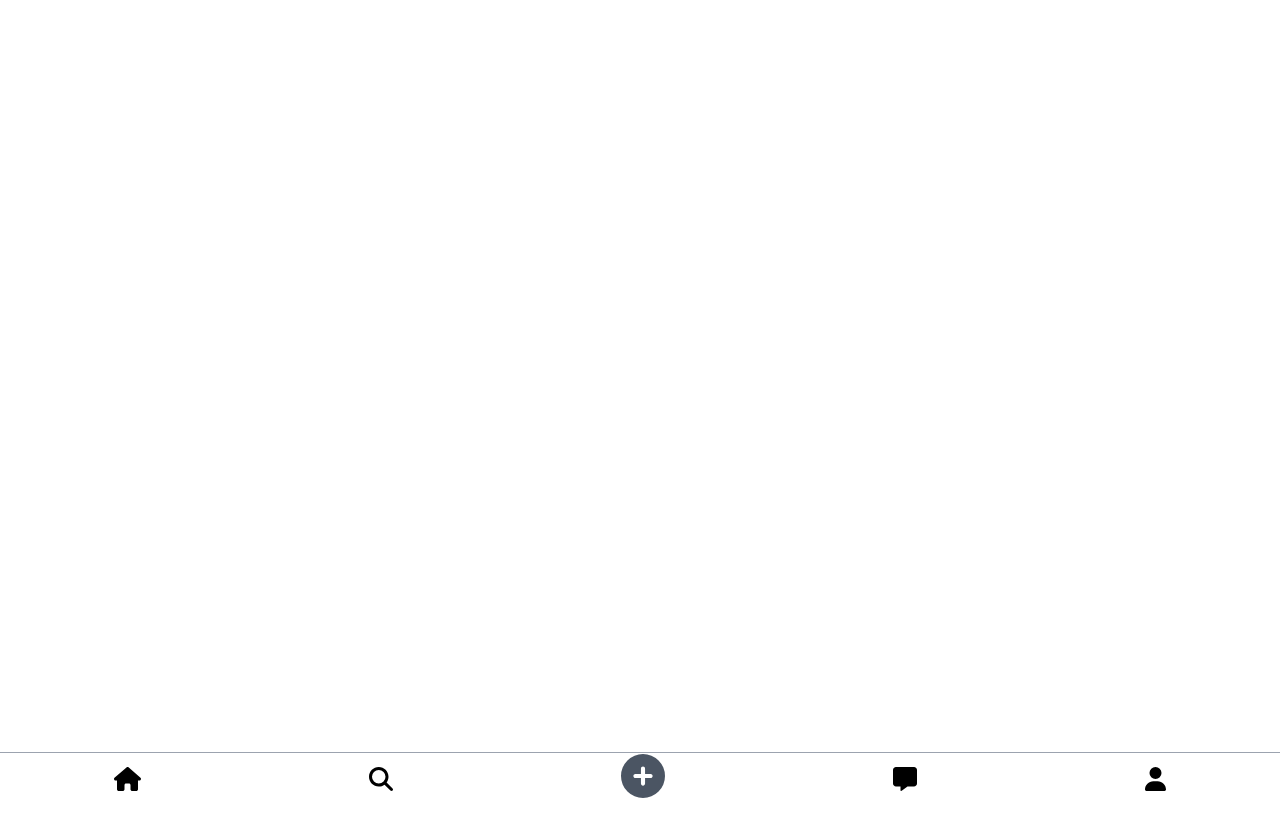
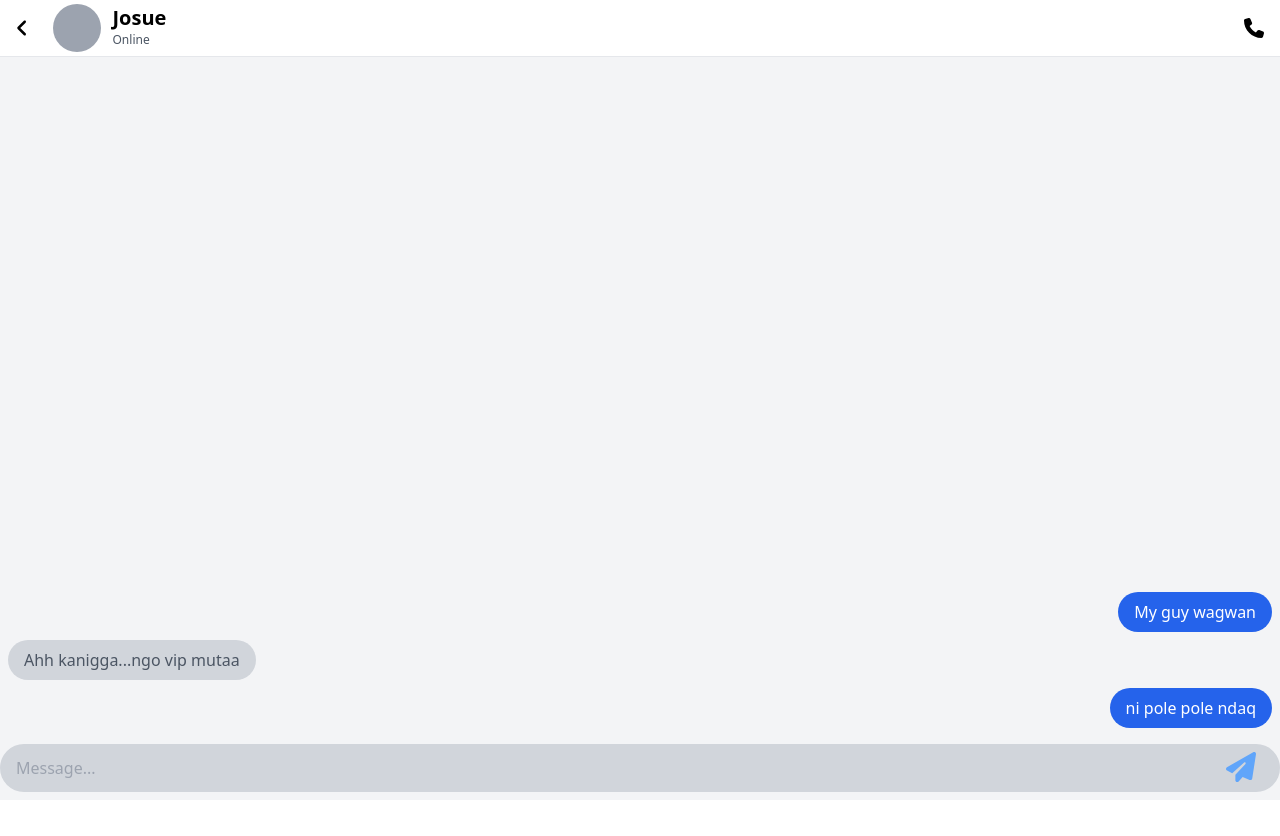
Before and after one commit to joshuak29/beAt, a Vue app in the folder beAt/: page /chat in a window 1280 px wide. Before the commit this address had no page. Shown: the top 836 px of the page. After the commit the page ends 800 px from the top, so only its background shows below. Built offline with nearby package versions, Linux system fonts and the light colour scheme; data requests are answered from the project's data file.

Commit message:
started the chat box, did the header, message input and messages

```diff
--- a/beAt/src/App.vue
+++ b/beAt/src/App.vue
@@ -1,22 +1,30 @@
 <script setup>
-// import { RouterLink, RouterView } from 'vue-router'
+import { onBeforeMount, onMounted, computed } from "vue"
+import { useRouter } from 'vue-router';
+
 import { useMainStore } from "@/stores/main.js"
 
 import Navbar from '@/components/Navbar.vue'
-import { onBeforeMount, onMounted } from "vue"
+
+const router = useRouter()
+
+const showNav = computed(() => {
+  return !(router.currentRoute.value.name == 'chat');
+})
 
 const mainStore = useMainStore()
 
 onMounted(() => {
   mainStore.fetchUsers()
+  console.log()
 })
 </script>
 
 <template>
-<div class="mb-12">
+<div>
   <router-view />
   <footer>
-    <navbar />
+    <navbar v-if="showNav"/>
   </footer>
 </div>
 
@@ -24,12 +32,11 @@ onMounted(() => {
 
 <style>
 :root {
-  @apply bg-white
+  @apply bg-white;
 }
 </style>
 <style scoped>
 div {
   min-height: 100vh;
-  margin-bottom: 3rem
 }
 </style>
--- a/beAt/src/components/chat/Chat.vue
+++ b/beAt/src/components/chat/Chat.vue
@@ -1,9 +1,10 @@
 <template>
+    <router-link :to="{name: 'chat'}">
         <div class="flex flex-row justify-between items-center">
             <!-- pic and username -->
             <div class="flex flex-row grow gap-4 items-center pr-2">
                 <!-- pic -->
-            <img src="" class="bg-gray-400 aspect-square rounded-full h-14">
+                <img src="" class="bg-gray-400 aspect-square rounded-full h-14 w-14">
                 <!-- username and time -->
                 <div class="w-full">
                     <div class="flex flex-row justify-between">
@@ -19,6 +20,7 @@
                 </div>
             </div>
         </div>
+    </router-link>
 </template>
 <script setup>
 </script>
--- /dev/null
+++ b/beAt/src/components/chat/ForMessage.vue
@@ -0,0 +1,13 @@
+<template>
+    <div class="px-4 py-2 rounded-3xl bg-gray-300 w-fit text-gray-600">
+        {{ props.text }}
+    </div>
+</template>
+<script setup>
+const props = defineProps({
+    text: String
+})
+</script>
+<style scopped>
+
+</style>
--- /dev/null
+++ b/beAt/src/components/chat/MyMessage.vue
@@ -0,0 +1,13 @@
+<template>
+    <div class="px-4 py-2 rounded-3xl bg-blue-600 w-fit text-white self-end">
+        {{ props.text }}
+    </div>
+</template>
+<script setup>
+const props = defineProps({
+    text: String
+})
+</script>
+<style scopped>
+
+</style>
--- /dev/null
+++ b/beAt/src/components/shared/TinyUser.vue
@@ -0,0 +1,16 @@
+<template>
+    <div class="grow flex">
+        <div class="image bg-gray-400"></div>
+        <div class="flex flex-col">
+            <span class="font-bold text-xl">Josue</span>
+            <span class="font-light text-gray-600 text-xs">Online</span></div>
+    </div>
+</template>
+<style scoped>
+div.image {
+    width: 3rem;
+    aspect-ratio: 1/1;
+    border-radius: 50%;
+    margin-right: 0.75rem;
+}
+</style>
--- a/beAt/src/main.js
+++ b/beAt/src/main.js
@@ -4,7 +4,7 @@ import { createPinia } from 'pinia'
 //font-awesome-icons
 import { library } from '@fortawesome/fontawesome-svg-core';
 import { FontAwesomeIcon } from '@fortawesome/vue-fontawesome';
-import { faHouse, faSearch, faMap , faUser, faPlusCircle, faUserPlus, faXmark, faBars, faThumbsUp, faLocationArrow, faComment, faUserMinus, faAngleLeft, faBell, faMessage } from '@fortawesome/free-solid-svg-icons';
+import { faHouse, faSearch, faMap , faUser, faPlusCircle, faUserPlus, faXmark, faPhone, faBars, faThumbsUp, faLocationArrow, faComment, faUserMinus, faAngleLeft, faBell, faMessage, faPaperPlane } from '@fortawesome/free-solid-svg-icons';
 
 
 import App from './App.vue'
@@ -30,6 +30,8 @@ library.add(faUserMinus)
 library.add(faAngleLeft)
 library.add(faBell)
 library.add(faMessage)
+library.add(faPhone)
+library.add(faPaperPlane)
 
 app.use(createPinia())
 app.use(router)
--- a/beAt/src/router/index.js
+++ b/beAt/src/router/index.js
@@ -7,6 +7,7 @@ import SearchView from '@/views/SearchView.vue'
 import PostDetails from '@/views/post/PostDetailsView.vue'
 import UserProfile from '@/views/user/UserProfile.vue'
 import LoginView from '@/views/auth/LoginView.vue'
+import ChatView from '@/views/chat/ChatView.vue'
 
 const router = createRouter({
   history: createWebHistory(import.meta.env.BASE_URL),
@@ -45,6 +46,11 @@ const router = createRouter({
       name: 'login',
       path: '/login',
       component: LoginView
+    },
+    {
+      name: 'chat',
+      path: '/chat',
+      component: ChatView
     }
   ]
 })
--- a/beAt/src/views/InboxView.vue
+++ b/beAt/src/views/InboxView.vue
@@ -1,5 +1,5 @@
 <template>
-  <main class="w-full py-4 flex flex-col items-center p-4">
+  <main class="w-full py-4 flex flex-col items-center p-4 mb-9">
     <h1 class="text-2xl font-semibold flex flex-row justify-center mb-2 pb-2">Inbox</h1>
     <form
       class="w-full pl-2 pr-4 mb-8 h-10 bg-brand-platinum border hover:border-teal-400 rounded-lg flex flex-row items-center overflow-hidden"
@@ -11,6 +11,9 @@
 
       <font-awesome-icon icon="xmark" class="text-gray-600 text-xl" v-if="searchTerm" @click="searchTerm = null" />
     </form>
+
+    <!-- users -->
+
     <div class="flex flex-col gap-6 w-full">
       <ChatVue v-for="chat in 8" :key="chat" />
     </div>
--- a/beAt/src/views/auth/LoginView.vue
+++ b/beAt/src/views/auth/LoginView.vue
@@ -6,7 +6,7 @@
         <div class="w-full">
             <form class="login flex flex-col items-stretch gap-4 w-full p-4">
                 <label for="chk" aria-hidden="true" class="mb-4 text-3xl font-bold text-center text-white">Log in</label>
-                <input class="h-12 rounded-lg px-4 font-semibold text-lg" type="email" name="email" placeholder="Email"
+                <input class="h-12 rounded-lg px-4 font-semibold text-lg" type="username" name="username" placeholder="Username"
                     required="">
                 <input class="h-12 rounded-lg px-4 font-semibold text-lg" type="password" name="pswd" placeholder="Password"
                     required="">
--- /dev/null
+++ b/beAt/src/views/chat/ChatView.vue
@@ -0,0 +1,35 @@
+<template lang="">
+        <main class="w-full h-screen flex flex-col items-center bg-gray-100" >
+            <!-- header -->
+            <div class="py-1 px-4 flex gap-6 items-center w-full border-b border-b-gray-200 bg-white">
+                <font-awesome-icon icon="angle-left" class="text-xl" />
+                <TinyUserVue />
+                <font-awesome-icon icon="phone" class="text-xl" />
+            </div>
+
+            <!-- convo box -->
+            <div class="px-2 grow w-full overflow-y-scroll flex flex-col gap-2 justify-end pb-4">
+                <MyMessageVue text="My guy wagwan"/>
+                <ForMessageVue text="Ahh kanigga...ngo vip mutaa"/>
+                <MyMessageVue text="ni pole pole ndaq"/>
+            </div>
+
+            <!-- message form -->
+            <form class="w-full bg-gray-300 h-12 rounded-3xl flex mb-2" @submit.prevent="add">
+                <input type="text" required placeholder="Message..." v-model="message" class="bg-transparent grow rounded-l-3xl px-4"/>
+                <button class="ml-4 mr-6"><font-awesome-icon icon="paper-plane" class="text-3xl text-blue-400"/></button>
+            </form>
+        </main>
+</template>
+<script setup>
+import { ref } from 'vue'
+
+import TinyUserVue from '@/components/shared/TinyUser.vue';
+import MyMessageVue from '@/components/chat/MyMessage.vue';
+import ForMessageVue from '@/components/chat/ForMessage.vue';
+
+const messages = ['Hey bro!', "Wagwan."]
+
+const message = ref();
+</script>
+<style scoped></style>
```
Lines whose indentation alone changed are shown as unchanged.
